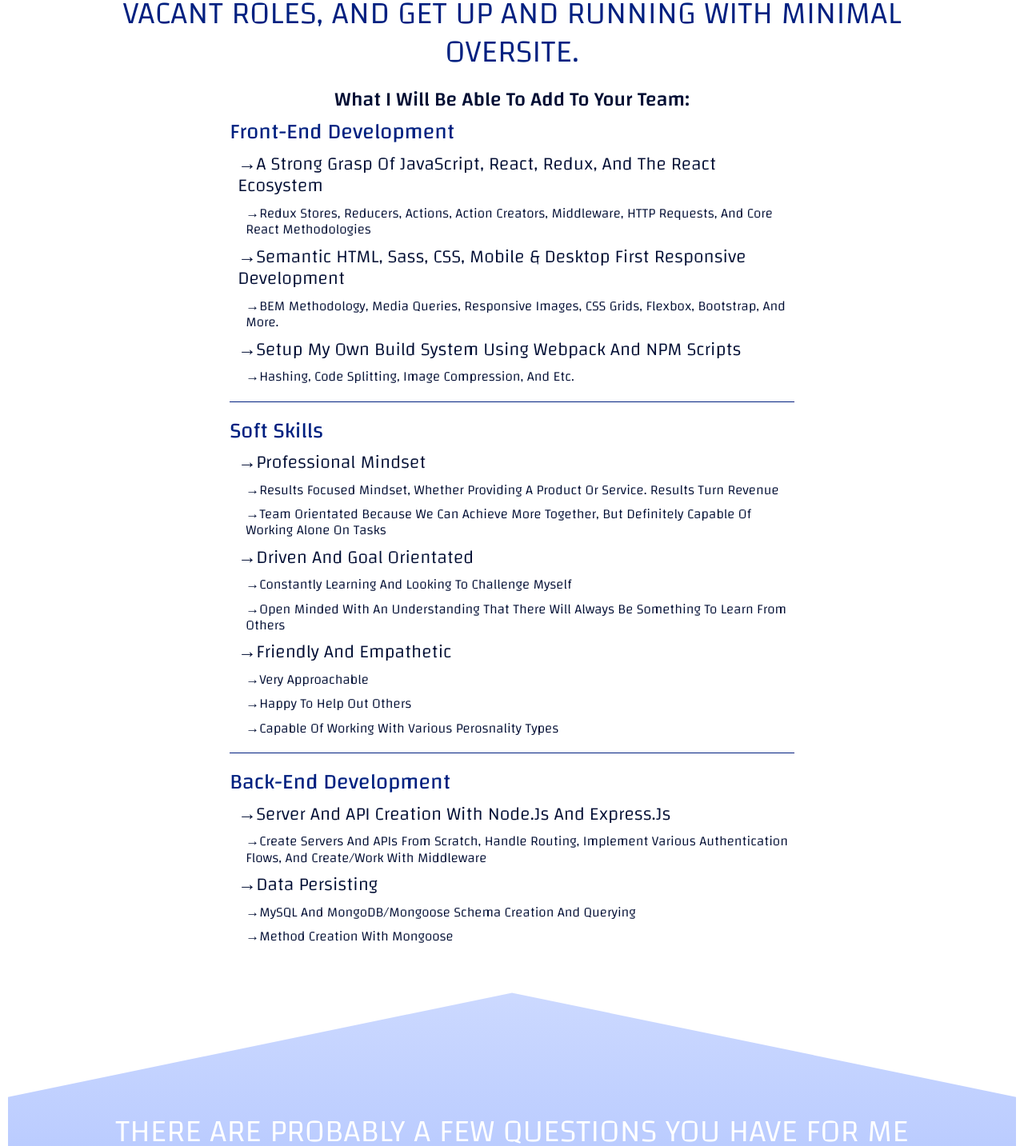
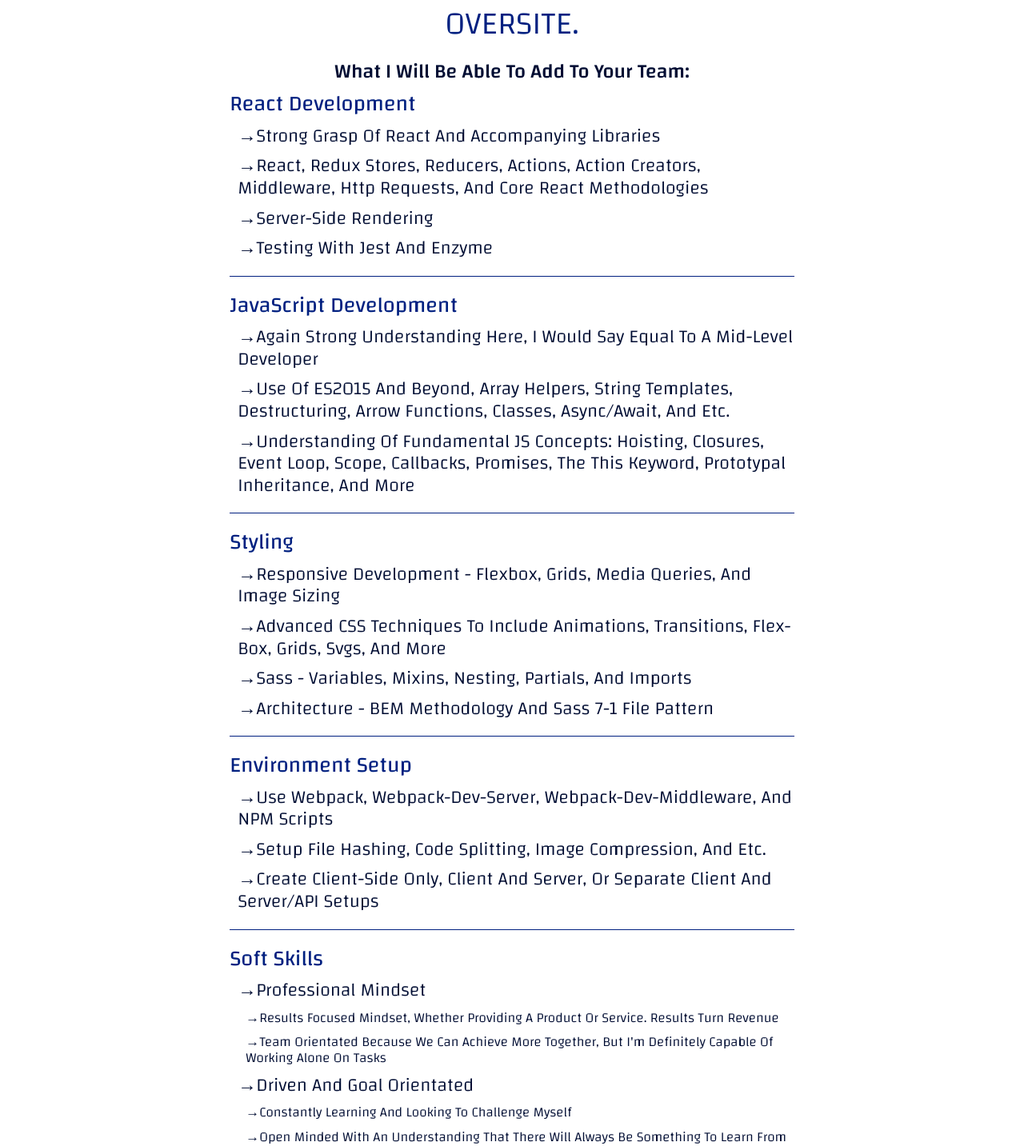
Before and after one commit to StevenAccardo/redo_portfolio, a React app: page / in a window 1280 px wide. Shown: the part 946-2379 px from the top of the page at 80% size. Built offline with nearby package versions, Linux system fonts and the light colour scheme.

Commit message:
Added a new course, and updated the skills section

```diff
--- a/src/components/courses/index.js
+++ b/src/components/courses/index.js
@@ -5,6 +5,21 @@
     <div className="courses">
       <h5 className="courses__header">A list of courses I have completed!</h5>
       <div className="courses__list">
+        <a className="courses__link" target="_blank" href="https://www.udemy.com/react-testing-with-jest-and-enzyme/learn/v4/overview">
+          <div className="courses__card">
+            <div className="course__body">
+              <h5 className="courses__bodyTitle">React Testing with Jest and Enzyme</h5>
+              <ul className="courses__subList">
+                <li>Connected and unconnected components</li>
+                <li>Component state and Redux state</li>
+                <li>Action creators and reducers</li>
+                <li>Complex action creators that use Redux Thunk and Axios</li>
+                <li>Action creators called from connected components</li>
+              </ul>
+            </div>
+          </div>
+        </a>
+
         <a className="courses__link" target="_blank" href="https://www.udemy.com/server-side-rendering-with-react-and-redux/learn/v4/overview">
           <div className="courses__card">
             <div className="course__body">
--- a/src/components/landing/landingDetails.js
+++ b/src/components/landing/landingDetails.js
@@ -11,7 +11,7 @@
       <h1 className="landingDetails__primaryHeader u-head-primary">Curious about hiring me? Well, let me help you decide!</h1>
       <h4 className="landingDetails__sideNote">
         Yes, I have an employment gap. Don't be alarmed, I chose to do that on purpose so that I could focus on increasing my skill-set before entering the workforce again. That way I can hit the
-        floor running when you hire me.
+        ground running at your company!
       </h4>
       <h4 className="landingDetails__secondaryHeader u-head-seceondary">
         You can find my general resume here{' '}
--- a/src/components/landing/questions.js
+++ b/src/components/landing/questions.js
@@ -81,11 +81,11 @@
                 So, naturally, that is where I headed. I enjoy the problem solving, and the incremental triumphs that come along with coding.
               </div>
               <div className={`answers__item ${this.state.a2}`}>
-                A: I loved working as a developer! The short answer is that I got greedy and restless. I was working as a JavaScript/UI Developer, but during that time I had broke up with my
-                girlfriend of 3 years. At the same time a friend of mine was working as a sales manager in the mortgage industry, and was making a lot of money doing it. He was a former engineer as
-                well. So I thought to myself, “Hey! I'm good with people, I can do that too!” So I gave a 30-day notice to my company, sold all of my belongings, and moved up to Orange County. It
-                turned out that working in the mortgage industry didn't fit me for a few reasons. I’m glad that I had the chance to try another field, so I could realize how much I loved working as a
-                developer. So here I am, back to what I enjoy doing!
+                A: I loved working as a developer! The short answer is that I got restless. I was working as a JavaScript/UI Developer, but during that time I had broke up with my girlfriend of 3
+                years. At the same time a friend of mine was working as a sales manager in the mortgage industry, and was making a lot of money doing it. He was a former engineer as well. So I thought
+                to myself, “Hey! I'm good with people, I can do that too!” So I gave a 30-day notice to my company, sold all of my belongings, and moved up to Orange County. It turned out that working
+                in the mortgage industry didn't fit me for a few reasons. I’m glad that I had the chance to try another field, so I could realize how much I loved working as a developer. So here I am,
+                back to what I enjoy doing!
               </div>
               <div className={`answers__item ${this.state.a3}`}>
                 A: I knew that I was going to be getting back into development, and I had made enough income in the mortgage industry to hold me over. I'm the type of person where if I've made up my
--- a/src/components/landing/skills.js
+++ b/src/components/landing/skills.js
@@ -10,33 +10,65 @@
         <h4 className="skills__heading">What I will be able to add to your team:</h4>
         <div className="skills__listContainer">
           <ul className="skills__list">
-            <li className="skills__header">Front-End Development</li>
+            <li className="skills__header">React Development</li>
             <ul className="skills__subHeader">
               <li className="skills__item">
-                <span className="skills__arrow">&rarr; </span>A strong grasp of JavaScript, React, Redux, and the React Ecosystem
+                <span className="skills__arrow">&rarr; </span>Strong grasp of React and accompanying libraries
               </li>
-              <ul>
-                <li className="skills__subItem">
-                  <span className="skills__arrow">&rarr; </span>Redux stores, reducers, actions, action creators, middleware, HTTP Requests, and core react methodologies
+              <li className="skills__item">
+                <span className="skills__arrow">&rarr; </span>React, Redux Stores, Reducers, Actions, Action Creators, Middleware, Http Requests, And Core React Methodologies
+              </li>
+              <li className="skills__item">
+                <span className="skills__arrow">&rarr; </span>Server-Side Rendering
+              </li>
+              <li className="skills__item">
+                <span className="skills__arrow">&rarr; </span>Testing with Jest and Enzyme
               </li>
             </ul>
+
+            <li className="skills__header">JavaScript Development</li>
+            <ul className="skills__subHeader">
               <li className="skills__item">
-                <span className="skills__arrow">&rarr; </span>Semantic HTML, Sass, CSS, Mobile & Desktop First Responsive Development
+                <span className="skills__arrow">&rarr; </span>Again strong understanding here, I would say equal to a mid-level developer
               </li>
-              <ul>
-                <li className="skills__subItem">
-                  <span className="skills__arrow">&rarr; </span>BEM methodology, media queries, responsive images, CSS Grids, Flexbox, Bootstrap, and more.
+              <li className="skills__item">
+                <span className="skills__arrow">&rarr; </span>Use of ES2015 and beyond, array helpers, string templates, destructuring, arrow functions, classes, async/await, and etc.
+              </li>
+              <li className="skills__item">
+                <span className="skills__arrow">&rarr; </span>Understanding of fundamental JS concepts: hoisting, closures, event loop, scope, callbacks, promises, the this keyword, prototypal
+                inheritance, and more
               </li>
             </ul>
+
+            <li className="skills__header">Styling</li>
+            <ul className="skills__subHeader">
               <li className="skills__item">
-                <span className="skills__arrow">&rarr; </span>Setup my own build system using Webpack and NPM Scripts
+                <span className="skills__arrow">&rarr; </span>Responsive development - flexbox, grids, media queries, and image sizing
               </li>
-              <ul>
-                <li className="skills__subItem">
-                  <span className="skills__arrow">&rarr; </span>Hashing, Code Splitting, Image Compression, and etc.
+              <li className="skills__item">
+                <span className="skills__arrow">&rarr; </span>Advanced CSS techniques to include animations, transitions, flex-box, grids, svgs, and more
+              </li>
+              <li className="skills__item">
+                <span className="skills__arrow">&rarr; </span>Sass - variables, mixins, nesting, partials, and imports
+              </li>
+              <li className="skills__item">
+                <span className="skills__arrow">&rarr; </span>Architecture - BEM methodology and Sass 7-1 file pattern
               </li>
             </ul>
+
+            <li className="skills__header">Environment Setup</li>
+            <ul className="skills__subHeader">
+              <li className="skills__item">
+                <span className="skills__arrow">&rarr; </span>Use webpack, webpack-dev-server, webpack-dev-middleware, and NPM scripts
+              </li>
+              <li className="skills__item">
+                <span className="skills__arrow">&rarr; </span>Setup file Hashing, Code Splitting, Image Compression, And Etc.
+              </li>
+              <li className="skills__item">
+                <span className="skills__arrow">&rarr; </span>Create client-side only, client and server, or separate client and server/API setups
+              </li>
             </ul>
+
             <li className="skills__header">Soft Skills</li>
             <ul className="skills__subHeader">
               <li className="skills__item">
@@ -47,7 +79,7 @@
                   <span className="skills__arrow">&rarr; </span>Results focused mindset, whether providing a product or service. Results turn revenue
                 </li>
                 <li className="skills__subItem">
-                  <span className="skills__arrow">&rarr; </span>Team orientated because we can achieve more together, but definitely capable of working alone on tasks
+                  <span className="skills__arrow">&rarr; </span>Team orientated because we can achieve more together, but I'm definitely capable of working alone on tasks
                 </li>
               </ul>
               <li className="skills__item">
@@ -72,10 +104,11 @@
                   <span className="skills__arrow">&rarr; </span>Happy to help out others
                 </li>
                 <li className="skills__subItem">
-                  <span className="skills__arrow">&rarr; </span>Capable of working with various perosnality types
+                  <span className="skills__arrow">&rarr; </span>Capable of working with various personality types
                 </li>
               </ul>
             </ul>
+
             <li className="skills__header">Back-End Development</li>
             <ul className="skills__subHeader">
               <li className="skills__item">
@@ -83,7 +116,7 @@
               </li>
               <ul>
                 <li className="skills__subItem">
-                  <span className="skills__arrow">&rarr; </span>Create servers and APIs from scratch, handle routing, implement various authentication flows, and create/work with middleware
+                  <span className="skills__arrow">&rarr; </span>Create servers and APIs from scratch, handle routing, implement various authentication flows, and create/work with middlewares
                 </li>
               </ul>
               <li className="skills__item">
--- a/styles/components/landing/_bgVideo.scss
+++ b/styles/components/landing/_bgVideo.scss
@@ -12,5 +12,8 @@
     height: 100%;
     width: 100%;
     object-fit: cover;
+    @media only screen and (orientation: landscape) and (max-height: 700px) {
+      display: none;
+    }
   }
 }
--- a/styles/components/landing/_landingDetails.scss
+++ b/styles/components/landing/_landingDetails.scss
@@ -2,7 +2,6 @@
 
 .landingDetails {
   background-image: linear-gradient(rgba($lightBlue, 0.5), rgba($mediumBlue, 0.5));
-  height: 85vh;
   clip-path: polygon(50% 100%, 100% 80%, 100% 0, 0 0, 0 80%);
   margin: 0 auto;
   text-align: center;
@@ -12,12 +11,6 @@
   @include respond(phone) {
     height: auto;
     clip-path: polygon(50% 100%, 100% 95%, 100% 0, 0 0, 0 95%);
-  }
-
-  @media only screen and (max-width: 850px) and (orientation: landscape) {
-    height: auto;
-    clip-path: none;
-    background-color: $lightBlue;
   }
 
   &__img {
@@ -38,6 +31,7 @@
     @include respond(xs-phone) {
       margin-top: 0;
       padding-top: 2rem;
+      font-size: 3rem;
     }
   }
 
@@ -68,8 +62,8 @@
   &__articleLink {
     font-size: 2.7rem;
     margin: 0 auto;
-    margin-top: 10rem;
-    margin-bottom: 5rem;
+    margin-top: 8rem;
+    margin-bottom: 7rem;
     display: inline-block;
     background-color: $white;
     padding: 2rem;
@@ -80,7 +74,7 @@
     transition: all 0.5s;
 
     @include respond(phone) {
-      margin-bottom: 5rem;
+      margin-top: 3rem;
     }
 
     @include respond(xs-phone) {
```
Lines whose indentation alone changed are shown as unchanged.
